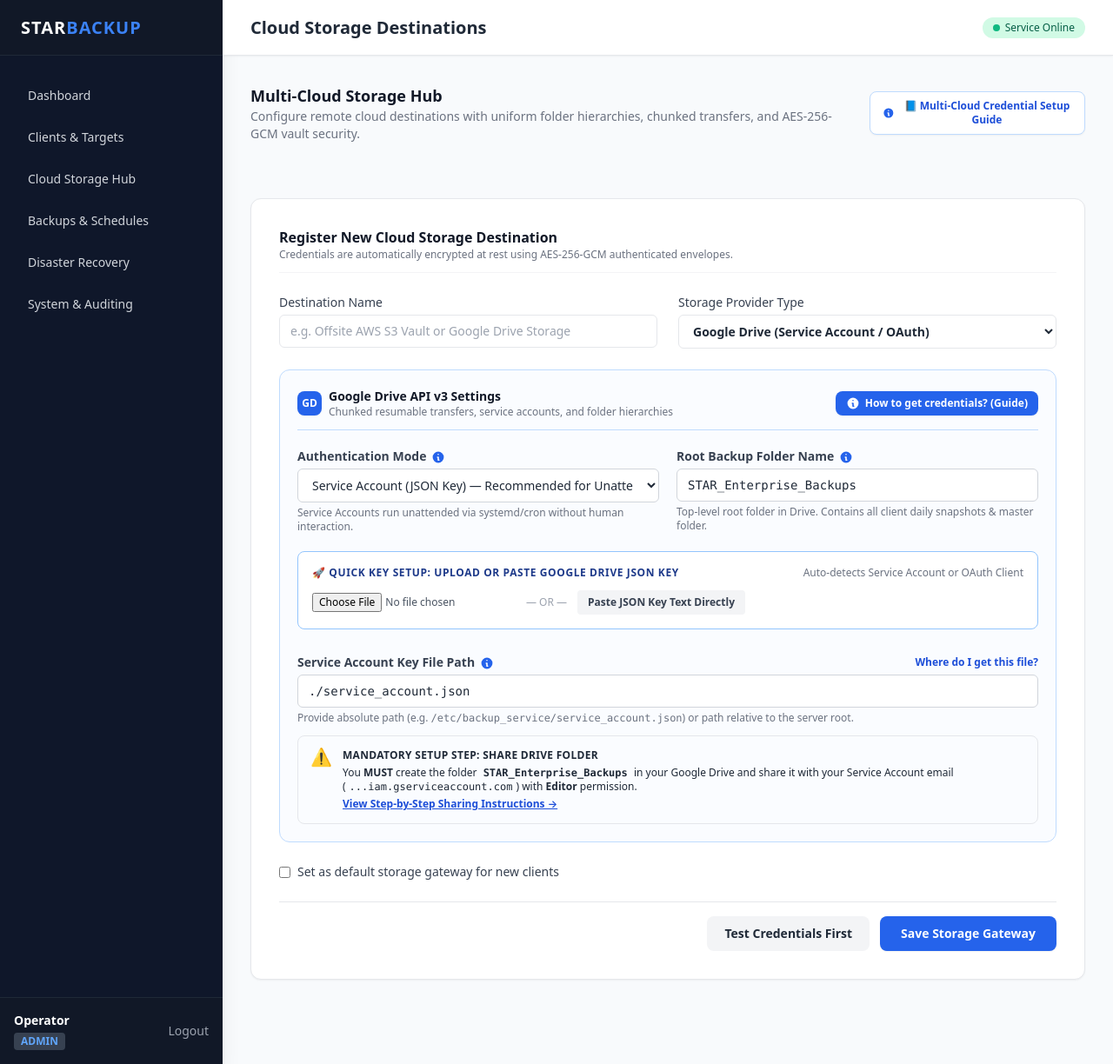
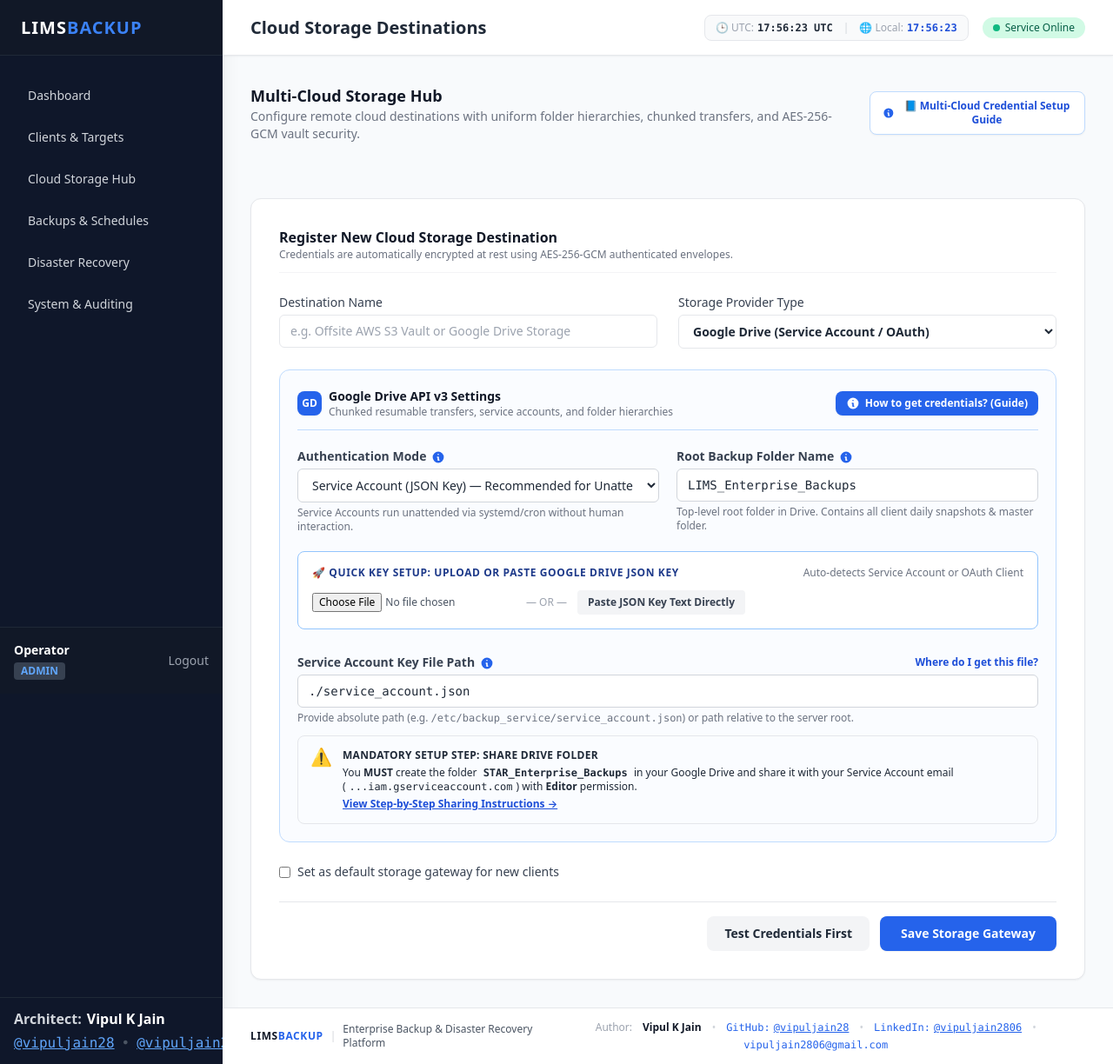
Before and after one commit to vipuljain28/backup-service, a Python web app: template backup_service/web/templates/storage.html in a window 1280 px wide. Shown: the whole page at 87% size. Run offline with Jinja, Linux system fonts and the light colour scheme; the template is opened without the code that fills it, so the values that code supplies are empty.

Commit message:
refactor(branding): replace Star branding with LIMS platform and add Vipul K Jain author signature across all pages

```diff
--- a/backup_service/__init__.py
+++ b/backup_service/__init__.py
@@ -4,5 +4,5 @@ Designed for scalable, resilient, multi-database, and multi-directory backups
 with non-destructive delta-tracking and sliding-window retention.
 """
 
-__version__ = "1.0.0"
-__author__ = "Principal Software Architect"
+__version__ = "2.4.0"
+__author__ = "Vipul K Jain <vipuljain2806@gmail.com> (GitHub: @vipuljain28, LinkedIn: @vipuljain2806)"
--- a/backup_service/core/updater.py
+++ b/backup_service/core/updater.py
@@ -11,7 +11,7 @@ logger = logging.getLogger("backup_service.updater")
 class GitHubUpdater:
     """Manages version verification and automated GitHub updates."""
 
-    def __init__(self, repo_owner: str = "star-calibration", repo_name: str = "star-backup"):
+    def __init__(self, repo_owner: str = "vipuljain28", repo_name: str = "backup-service"):
         self.repo_owner = repo_owner
         self.repo_name = repo_name
 
--- a/backup_service/security/db.py
+++ b/backup_service/security/db.py
@@ -195,7 +195,7 @@ class DatabaseManager:
                     INSERT INTO users (username, email, password_hash, role, is_active, must_change_password, created_at, updated_at)
                     VALUES (?, ?, ?, ?, ?, ?, ?, ?)
                     """,
-                    ("admin", "admin@starcalibration.local", initial_pass_hash, Role.ADMIN, 1, 1, now_iso, now_iso)
+                    ("admin", "admin@lims.local", initial_pass_hash, Role.ADMIN, 1, 1, now_iso, now_iso)
                 )
 
     # --------------------------------------------------------------------------
--- a/backup_service/web/templates/base.html
+++ b/backup_service/web/templates/base.html
@@ -16,7 +16,7 @@
   <aside class="w-64 bg-sidebar text-gray-300 flex flex-col justify-between shadow-xl flex-shrink-0">
     <div>
       <div class="h-16 flex items-center px-6 bg-gray-900 border-b border-gray-800">
-        <span class="text-xl font-bold tracking-wider text-white">STAR<span class="text-blue-500">BACKUP</span></span>
+        <span class="text-xl font-bold tracking-wider text-white">LIMS<span class="text-blue-500">BACKUP</span></span>
       </div>
       <nav class="mt-6 px-4 space-y-1">
         <a href="/" class="flex items-center px-4 py-3 rounded-lg text-sm font-medium {% if active_tab == 'dashboard' %}bg-blue-600 text-white{% else %}hover:bg-gray-800 text-gray-300{% endif %}">
@@ -52,14 +52,40 @@
         <a href="/logout" class="text-gray-400 hover:text-red-400 text-sm font-medium">Logout</a>
       </div>
     </div>
+
+    <!-- Author & Architect Signature Sidebar Card -->
+    <div class="px-4 py-3 bg-gray-950 border-t border-gray-800 text-[11px] text-gray-400">
+      <div class="flex items-center space-x-1.5 font-semibold text-gray-300">
+        <span>Architect:</span>
+        <span class="text-white">Vipul K Jain</span>
+      </div>
+      <div class="flex items-center space-x-2 mt-1 text-[10px] font-mono">
+        <a href="https://github.com/vipuljain28" target="_blank" rel="noopener noreferrer" class="text-blue-400 hover:text-blue-300 underline">@vipuljain28</a>
+        <span class="text-gray-600">•</span>
+        <a href="https://linkedin.com/in/vipuljain2806" target="_blank" rel="noopener noreferrer" class="text-blue-400 hover:text-blue-300 underline">@vipuljain2806</a>
+      </div>
+    </div>
   </aside>
 
   <!-- Main Content Wrapper -->
   <div class="flex-1 flex flex-col overflow-y-auto">
     <!-- Top Header -->
-    <header class="h-16 bg-white border-b border-gray-200 flex items-center justify-between px-8 shadow-sm">
+    <header class="h-16 bg-white border-b border-gray-200 flex items-center justify-between px-8 shadow-sm flex-shrink-0">
       <h1 class="text-xl font-bold text-gray-800">{% block header_title %}Overview{% endblock %}</h1>
       <div class="flex items-center space-x-4">
+        <!-- Live System & Local Clocks -->
+        <div class="hidden sm:flex items-center space-x-3 text-xs bg-gray-50 border border-gray-200 px-3 py-1.5 rounded-lg shadow-2xs">
+          <div class="flex items-center space-x-1" title="Server UTC Time">
+            <span class="text-gray-400 font-medium">🕒 UTC:</span>
+            <span id="header-utc-clock" class="font-mono font-bold text-gray-800">--:--:-- UTC</span>
+          </div>
+          <span class="text-gray-300">|</span>
+          <div class="flex items-center space-x-1" title="Your Local Timezone">
+            <span class="text-gray-400 font-medium">🌐 Local:</span>
+            <span id="header-local-clock" class="font-mono font-bold text-blue-700">--:--:--</span>
+          </div>
+        </div>
+
         <span class="inline-flex items-center px-3 py-1 rounded-full text-xs font-medium bg-green-100 text-green-800">
           <span class="w-2 h-2 mr-1.5 bg-green-500 rounded-full"></span> Service Online
         </span>
@@ -67,11 +93,54 @@
     </header>
 
     <!-- Page Body -->
-    <main class="p-8">
+    <main class="p-8 flex-1">
       {% block content %}{% endblock %}
     </main>
+
+    <!-- Global Application Footer & Engineering Signature -->
+    <footer class="mt-auto px-8 py-3.5 border-t border-gray-200 bg-white text-xs text-gray-500 flex flex-col sm:flex-row justify-between items-center space-y-2 sm:space-y-0 shadow-sm flex-shrink-0">
+      <div class="flex items-center space-x-2">
+        <span class="font-bold tracking-wider text-gray-900">LIMS<span class="text-blue-600">BACKUP</span></span>
+        <span class="text-gray-300">|</span>
+        <span class="text-gray-600 font-medium">Enterprise Backup & Disaster Recovery Platform</span>
+      </div>
+      <div class="flex flex-wrap items-center justify-center gap-x-3 gap-y-1 text-gray-700">
+        <span class="text-gray-400 font-medium">Author:</span>
+        <span class="font-bold text-gray-900">Vipul K Jain</span>
+        <span class="text-gray-300">•</span>
+        <a href="https://github.com/vipuljain28" target="_blank" rel="noopener noreferrer" class="text-blue-600 hover:text-blue-800 flex items-center space-x-1 font-mono font-medium">
+          <span>GitHub:</span> <span class="underline">@vipuljain28</span>
+        </a>
+        <span class="text-gray-300">•</span>
+        <a href="https://linkedin.com/in/vipuljain2806" target="_blank" rel="noopener noreferrer" class="text-blue-600 hover:text-blue-800 flex items-center space-x-1 font-mono font-medium">
+          <span>LinkedIn:</span> <span class="underline">@vipuljain2806</span>
+        </a>
+        <span class="text-gray-300">•</span>
+        <a href="mailto:vipuljain2806@gmail.com" class="text-blue-600 hover:text-blue-800 font-mono">
+          vipuljain2806@gmail.com
+        </a>
+      </div>
+    </footer>
   </div>
 
+  <script>
+  function updateGlobalClocks() {
+    const now = new Date();
+    const utcHours = String(now.getUTCHours()).padStart(2, '0');
+    const utcMins = String(now.getUTCMinutes()).padStart(2, '0');
+    const utcSecs = String(now.getUTCSeconds()).padStart(2, '0');
+    const utcEl = document.getElementById('header-utc-clock');
+    if (utcEl) utcEl.innerText = `${utcHours}:${utcMins}:${utcSecs} UTC`;
+
+    const locHours = String(now.getHours()).padStart(2, '0');
+    const locMins = String(now.getMinutes()).padStart(2, '0');
+    const locSecs = String(now.getSeconds()).padStart(2, '0');
+    const locEl = document.getElementById('header-local-clock');
+    if (locEl) locEl.innerText = `${locHours}:${locMins}:${locSecs}`;
+  }
+  setInterval(updateGlobalClocks, 1000);
+  updateGlobalClocks();
+  </script>
   {% block scripts %}{% endblock %}
 </body>
 </html>
--- a/backup_service/web/templates/restore.html
+++ b/backup_service/web/templates/restore.html
@@ -89,7 +89,7 @@
               </div>
               <div>
                 <label class="block text-[11px] font-medium text-gray-600">Target Database Name</label>
-                <input type="text" id="existing_db_name" placeholder="star_dr_recovered" class="mt-1 block w-full border rounded px-2 py-1 text-xs">
+                <input type="text" id="existing_db_name" placeholder="lims_dr_recovered" class="mt-1 block w-full border rounded px-2 py-1 text-xs">
               </div>
               <div>
                 <label class="block text-[11px] font-medium text-gray-600">DB Host (Local to Server)</label>
@@ -212,7 +212,7 @@
               </div>
               <div>
                 <label class="block text-[11px] font-medium text-gray-700">New Target Database Name</label>
-                <input type="text" id="new_db_name" placeholder="star_dr_recovered" class="mt-1 block w-full border rounded px-2 py-1 text-xs">
+                <input type="text" id="new_db_name" placeholder="lims_dr_recovered" class="mt-1 block w-full border rounded px-2 py-1 text-xs">
               </div>
               <div>
                 <label class="block text-[11px] font-medium text-gray-700">Database Host</label>
--- a/backup_service/web/templates/storage.html
+++ b/backup_service/web/templates/storage.html
@@ -158,7 +158,7 @@
                 </button>
               </label>
             </div>
-            <input type="text" name="gdrive_root_folder" id="gdrive_root_folder" value="STAR_Enterprise_Backups" required class="block w-full border border-gray-300 rounded-md px-3 py-2 text-sm font-mono focus:ring-blue-500 focus:border-blue-500">
+            <input type="text" name="gdrive_root_folder" id="gdrive_root_folder" value="LIMS_Enterprise_Backups" required class="block w-full border border-gray-300 rounded-md px-3 py-2 text-sm font-mono focus:ring-blue-500 focus:border-blue-500">
             <p class="text-xs text-gray-500 mt-1">Top-level root folder in Drive. Contains all client daily snapshots & master folder.</p>
           </div>
         </div>
@@ -359,7 +359,7 @@
                 </button>
               </label>
             </div>
-            <input type="text" name="onedrive_root_folder" value="STAR_Enterprise_Backups" class="block w-full border border-gray-300 rounded-md px-3 py-2 text-sm font-mono focus:ring-indigo-500 focus:border-indigo-500">
+            <input type="text" name="onedrive_root_folder" value="LIMS_Enterprise_Backups" class="block w-full border border-gray-300 rounded-md px-3 py-2 text-sm font-mono focus:ring-indigo-500 focus:border-indigo-500">
             <span class="text-xs text-gray-500 mt-1 block">Top-level folder in OneDrive where all client archives are stored.</span>
           </div>
         </div>
@@ -617,7 +617,7 @@
               <h5 class="font-bold text-gray-900">Azure Portal App Registration</h5>
               <p class="text-xs text-gray-600 mt-0.5">Go to the <a href="https://portal.azure.com/" target="_blank" class="text-indigo-600 underline font-semibold">Azure Portal</a> or <a href="https://entra.microsoft.com/" target="_blank" class="text-indigo-600 underline font-semibold">Microsoft Entra admin center</a>. Navigate to <strong>Microsoft Entra ID &gt; App registrations &gt; + New registration</strong>.</p>
               <ul class="list-disc list-inside text-xs text-gray-600 mt-1 space-y-1">
-                <li><strong>Name:</strong> <code>StarEnterpriseBackup</code></li>
+                <li><strong>Name:</strong> <code>LimsEnterpriseBackup</code></li>
                 <li><strong>Supported account types:</strong> Select <em>Accounts in any organizational directory and personal Microsoft accounts</em> (or Single tenant for enterprise).</li>
                 <li>Click <strong>Register</strong>.</li>
               </ul>
@@ -693,7 +693,7 @@
               <h5 class="font-bold text-gray-900">Create S3 Bucket in AWS Console</h5>
               <p class="text-xs text-gray-600 mt-0.5">Go to <a href="https://console.aws.amazon.com/s3/" target="_blank" class="text-yellow-700 underline font-semibold">AWS S3 Console</a> &gt; click <strong>Create bucket</strong>.</p>
               <ul class="list-disc list-inside text-xs text-gray-600 mt-1 space-y-1">
-                <li><strong>Bucket name:</strong> e.g. <code>my-enterprise-backups-star</code> (globally unique).</li>
+                <li><strong>Bucket name:</strong> e.g. <code>my-enterprise-backups-lims</code> (globally unique).</li>
                 <li><strong>AWS Region:</strong> Choose your preferred region (e.g. <code>us-east-1</code>, <code>eu-west-1</code>, <code>ap-south-1</code>).</li>
                 <li><strong>Block Public Access:</strong> Keep all 4 settings checked (keep bucket private).</li>
                 <li><strong>Bucket Encryption:</strong> Enable Amazon S3-managed keys (SSE-S3).</li>
@@ -708,7 +708,7 @@
               <h5 class="font-bold text-gray-900">Create Dedicated IAM User &amp; Access Keys</h5>
               <p class="text-xs text-gray-600 mt-0.5">Go to <a href="https://console.aws.amazon.com/iam/" target="_blank" class="text-yellow-700 underline font-semibold">AWS IAM Console</a> &gt; <strong>Users &gt; Create user</strong>.</p>
               <ol class="list-decimal list-inside text-xs text-gray-600 mt-1 space-y-1">
-                <li>Username: <code>star-backup-operator</code> &gt; Click Next.</li>
+                <li>Username: <code>lims-backup-operator</code> &gt; Click Next.</li>
                 <li>Permissions: Select <em>Attach policies directly</em> &gt; choose <code>AmazonS3FullAccess</code> (or custom least-privilege policy below) &gt; Create User.</li>
                 <li>Click on the user name &gt; go to <strong>Security credentials</strong> tab &gt; click <strong>Create access key</strong>.</li>
                 <li>Select <strong>Application running outside AWS</strong> &gt; Create access key.</li>
@@ -730,7 +730,7 @@
     {
       "Effect": "Allow",
       "Action": ["s3:ListBucket", "s3:GetBucketLocation"],
-      "Resource": "arn:aws:s3:::my-enterprise-backups-star"
+      "Resource": "arn:aws:s3:::my-enterprise-backups-lims"
     },
     {
       "Effect": "Allow",
@@ -740,7 +740,7 @@
         "s3:DeleteObject",
         "s3:AbortMultipartUpload"
       ],
-      "Resource": "arn:aws:s3:::my-enterprise-backups-star/*"
+      "Resource": "arn:aws:s3:::my-enterprise-backups-lims/*"
     }
   ]
 }</pre>
@@ -792,7 +792,7 @@
               <p class="text-xs text-gray-600 mt-0.5">Ensure the target path exists and the backup service user has read &amp; write permissions:</p>
               <div class="mt-2 bg-gray-900 text-gray-100 rounded p-3 font-mono text-xs space-y-1">
                 <p><span class="text-gray-400"># Create storage directory</span><br>sudo mkdir -p /mnt/nas/backups</p>
-                <p><span class="text-gray-400"># Assign ownership to service user</span><br>sudo chown -R starbackup:starbackup /mnt/nas/backups</p>
+                <p><span class="text-gray-400"># Assign ownership to service user</span><br>sudo chown -R limsbackup:limsbackup /mnt/nas/backups</p>
                 <p><span class="text-gray-400"># Restrict permissions (owner read/write/exec, group read/exec)</span><br>sudo chmod -R 750 /mnt/nas/backups</p>
               </div>
             </div>
@@ -886,7 +886,7 @@
     </div>
 
     <div class="px-6 py-3.5 bg-gray-50 border-t border-gray-200 flex justify-between items-center">
-      <span class="text-xs text-gray-500 font-mono">STAR Backup Engine v1.0</span>
+      <span class="text-xs text-gray-500 font-mono">LIMS Backup Engine v2.4</span>
       <button type="button" onclick="closeTestResultModal()" class="px-4 py-2 bg-gray-200 hover:bg-gray-300 text-gray-800 text-xs font-semibold rounded-lg transition">
         Close
       </button>
```
Also changed, not shown: backup_service/web/templates/clients.html (+5 -5 lines), backup_service/web/templates/login.html (+20 -5 lines), README.md, 2 other files.
